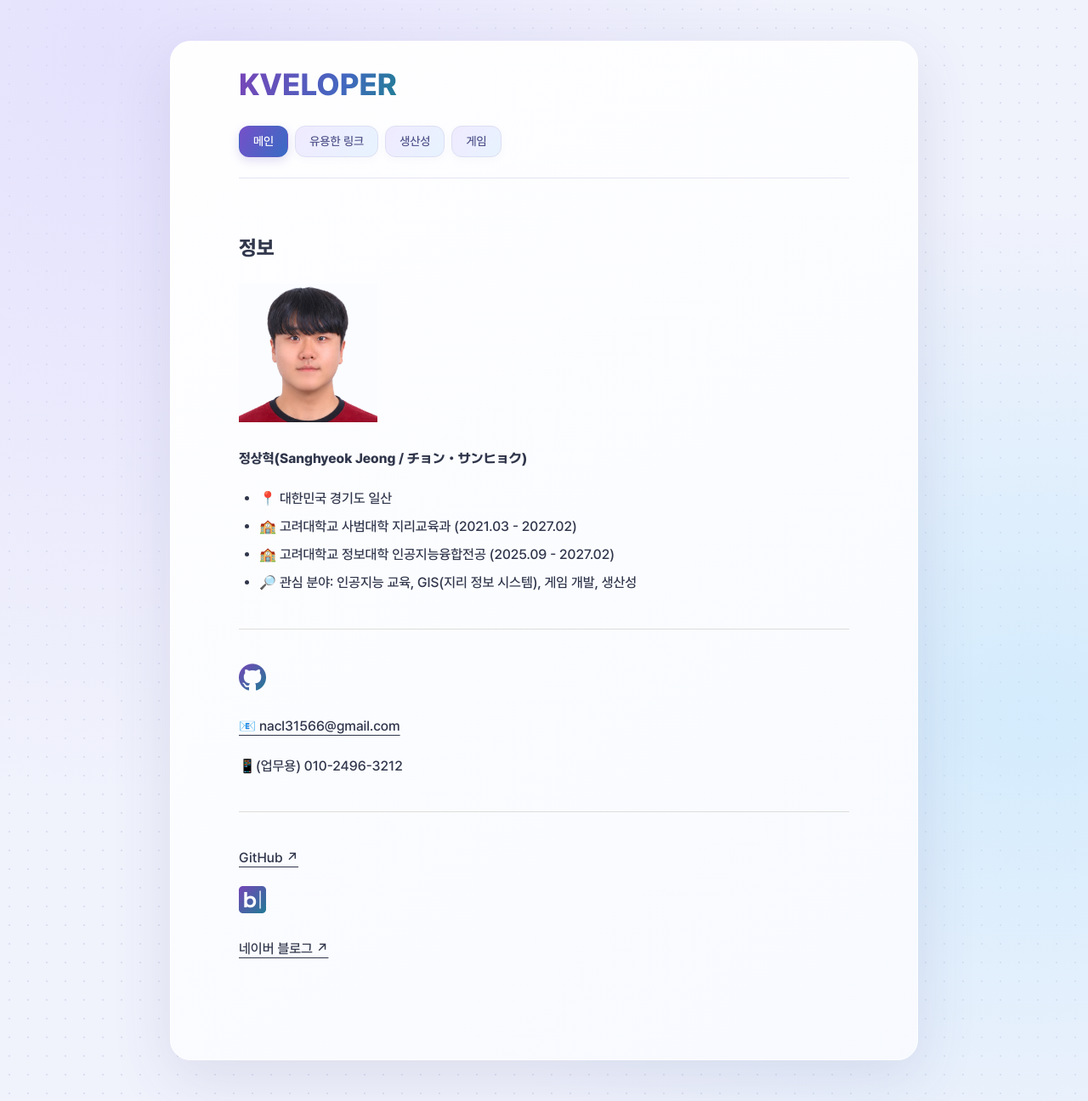
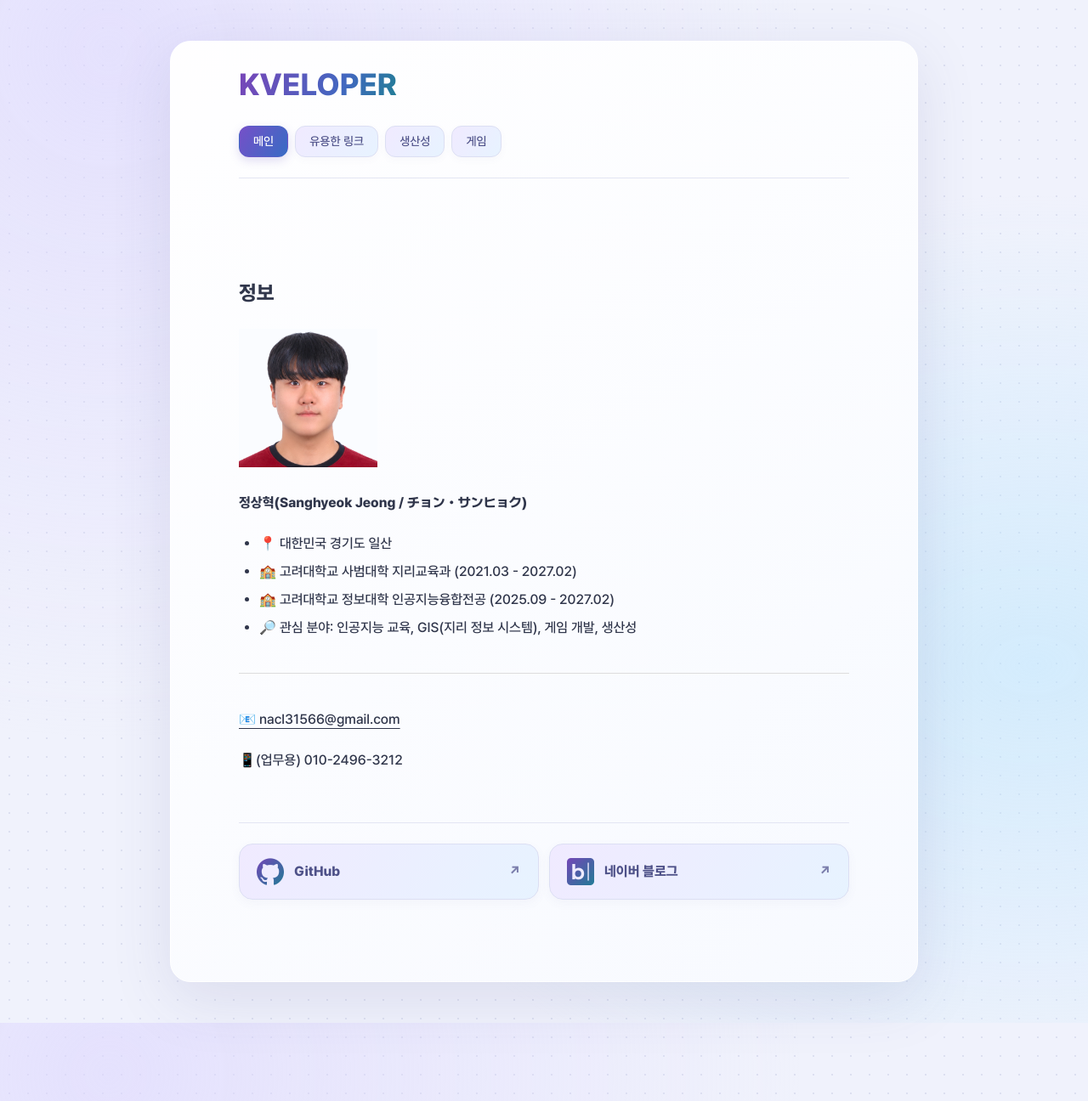
Before and after one commit to kveloper/kveloper.github.io, a Jekyll site: the page built from main.md, in a window 1280 px wide. Shown: the whole page at 85% size. Built offline with Jekyll 4.4.1, drawn with Linux system fonts in a browser that asks for light colours; our own code applies the rules of GitHub Pages for plain Markdown files.

Commit message:
26-11-04 14:44

```diff
--- a/_config.yml
+++ b/_config.yml
@@ -2,7 +2,7 @@ title: KVELOPER
 description: 정상혁의 개인 페이지
 url: https://kveloper.github.io
 baseurl: ""
-style_version: 8e70a6d9bdbe
+style_version: 59e82f409152
 markdown: kramdown
 permalink: /:title/
 defaults:
--- a/_layouts/default.html
+++ b/_layouts/default.html
@@ -22,5 +22,19 @@
   </nav>
   </header>
   <main id="main" tabindex="-1">{% if page.collection == 'posts' %}<h1>{{ page.title | escape }}</h1>{% endif %}{{ content }}</main>
+  <footer class="site-footer">
+    <nav class="social-links" aria-label="외부 바로가기">
+      <a class="social-link" href="https://github.com/kveloper">
+        <img src="{{ '/assets/github.png' | relative_url }}" alt="" width="32" height="32">
+        <span>GitHub</span>
+        <span class="social-link-arrow" aria-hidden="true">↗</span>
+      </a>
+      <a class="social-link" href="https://blog.naver.com/geojeong02">
+        <img src="{{ '/assets/naverblog.png' | relative_url }}" alt="" width="32" height="32">
+        <span>네이버 블로그</span>
+        <span class="social-link-arrow" aria-hidden="true">↗</span>
+      </a>
+    </nav>
+  </footer>
 </body>
 </html>
--- a/assets/style.css
+++ b/assets/style.css
@@ -13,6 +13,8 @@ html {
   overflow-wrap: anywhere;
 }
 body {
+  display: flex;
+  flex-direction: column;
   max-width: 880px;
   min-height: calc(100vh - 96px);
   margin: 48px auto;
@@ -95,6 +97,14 @@ hr { border: 0; border-top: 1px solid #dddddd; margin: 40px 0; }
 img { max-width: 100%; height: auto; }
 .skip-link { position: absolute; top: 0; left: 20px; transform: translateY(-150%); background: #fafafa; }
 .skip-link:focus { transform: none; }
+.site-footer {
+  margin-top: auto;
+  padding-top: 40px;
+}
+.site-footer .social-links {
+  border-top: 1px solid #e3e5f3;
+  padding-top: 24px;
+}
 .social-links {
   display: flex;
   flex-wrap: wrap;
--- a/main.md
+++ b/main.md
@@ -23,16 +23,6 @@ description: 정상혁의 개인 페이지
 
 * * *
 
-<img src="{{ '/assets/github.png' | relative_url }}" alt="" width="32" height="32" />
-
 [📧 nacl31566@gmail.com](mailto:📧nacl31566@gmail.com)
 
 📱(업무용) 010-2496-3212
-
-* * *
-
-[GitHub ↗](https://github.com/kveloper)
-
-<img src="{{ '/assets/naverblog.png' | relative_url }}" alt="" width="32" height="32" />
-
-[네이버 블로그 ↗](https://blog.naver.com/geojeong02)
```
